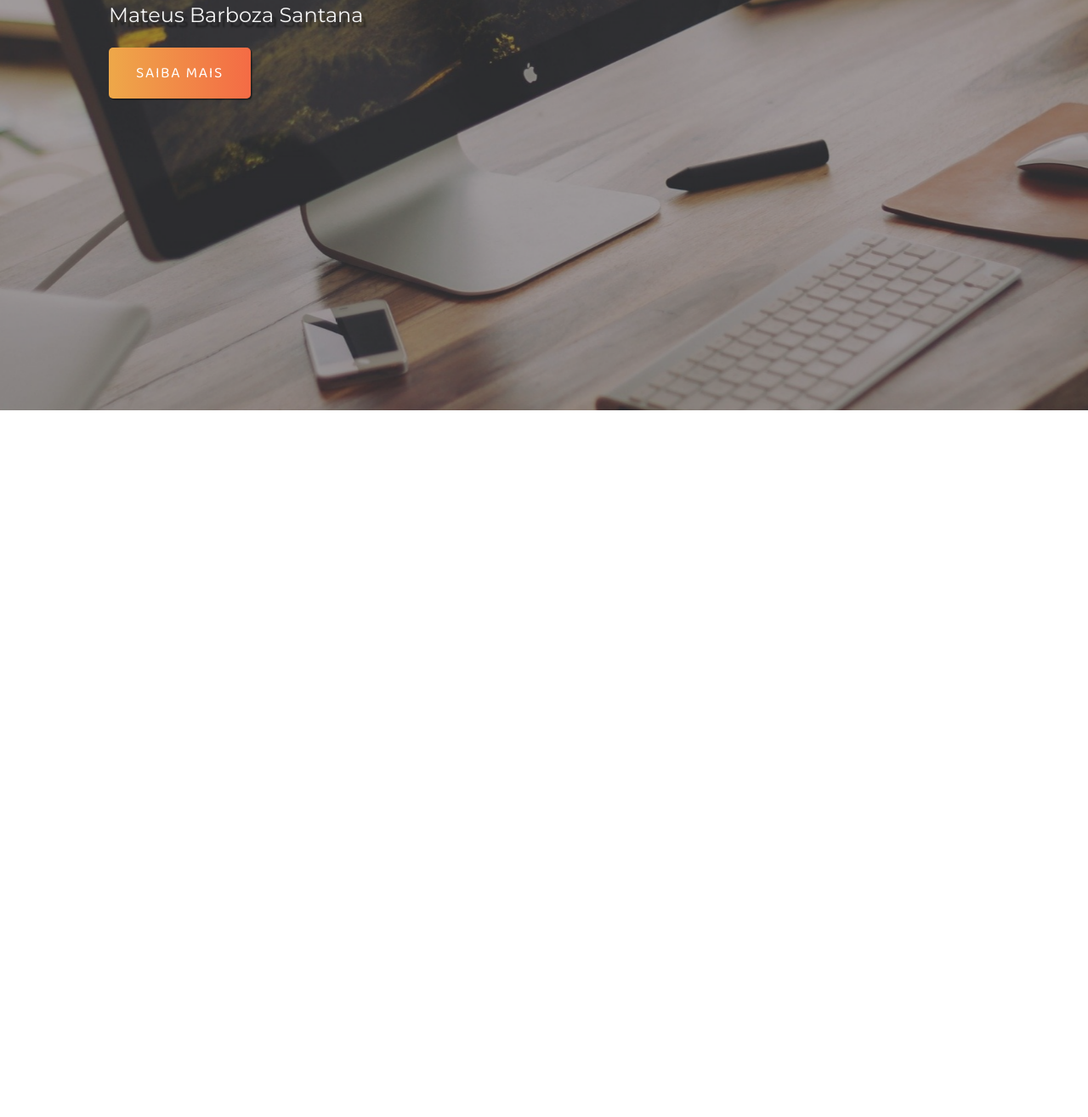
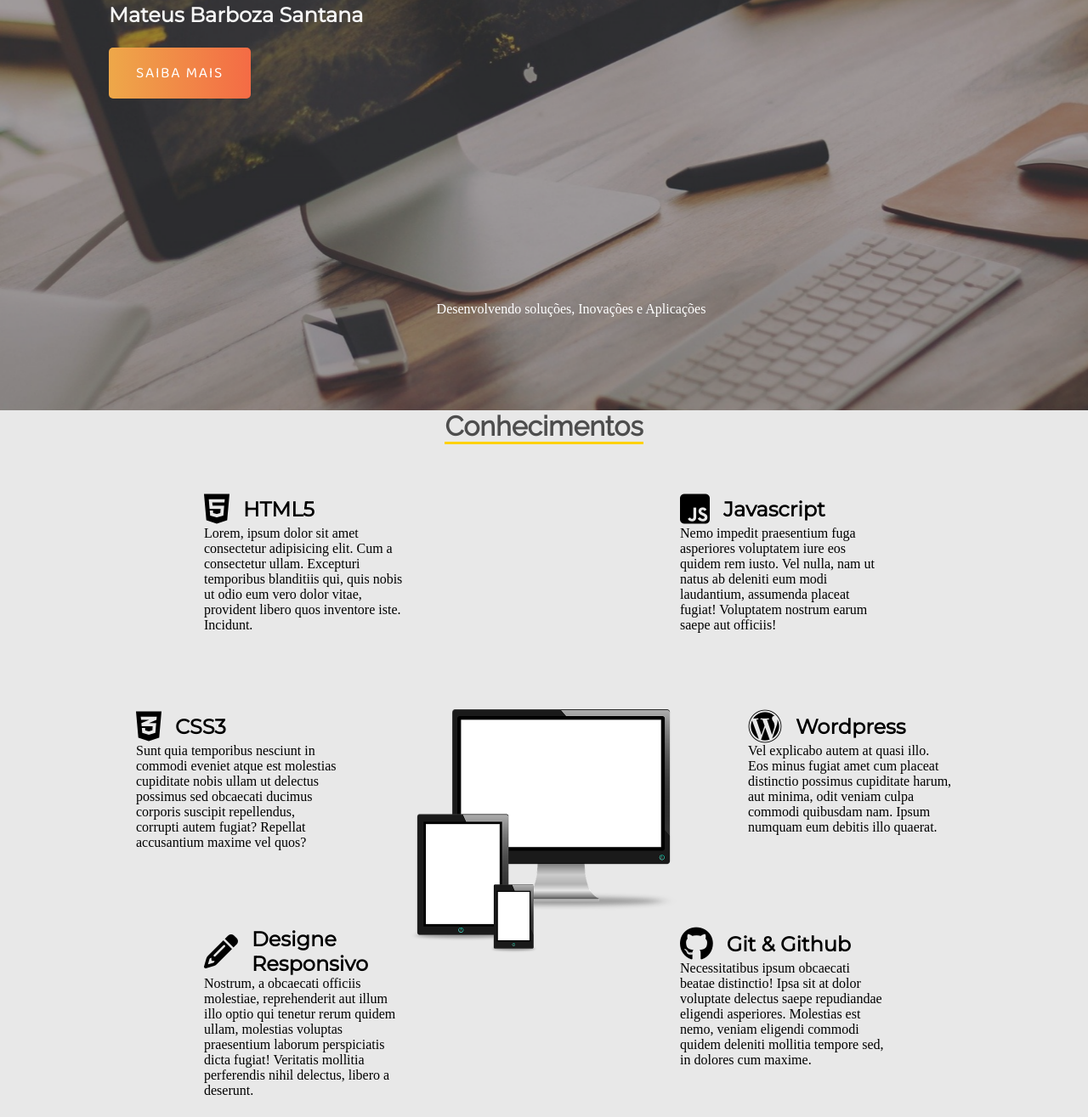
Before and after one commit to Mateusprogramador/portfoli-ms, a plain HTML site: page index.html in a window 1280 px wide. Shown: the part 317-1632 px from the top of the page at 85% size. Before the commit the page ends 800 px from the top, so only its background shows below. Drawn offline with Linux system fonts and the light colour scheme.

Commit message:
:pencil2: conhecimentos

```diff
--- a/index.html
+++ b/index.html
@@ -29,13 +29,14 @@
             </div>
             <div class="banner">
 
-                <h1>Web Developer & Developer Mobile  </h1>
-                <p>Mateus Barboza Santana</p>
+                <h1>Web Developer & Mobile  </h1>
+                <h2>Mateus Barboza Santana</h2>
                 <button>Saiba mais</button>
+                <p id="slogan">Desenvolvendo soluções, Inovações e Aplicações</p>
 
             </div>
         </header>
-        <div class="sidebar">
+        <aside class="sidebar">
             <nav>
                 <ul class="menu">
                     <li class="menu-item"><a href="#" class="menu-link">Home</a></li>
@@ -47,12 +48,84 @@
             </nav>
             <div class="social-media">
                     <script src="https://kit.fontawesome.com/13fedca699.js" crossorigin="anonymous"></script>
-                    <i class="fab fa-instagram"></i>
-                    <i class="fab fa-linkedin"></i>
-                    <i class="fab fa-github"></i>
+                    <a href="https://www.instagram.com/msdeveloperjs/" target="_blank"><i class="fab fa-instagram" ></i></a>
+                    <a href="https://www.linkedin.com/in/mateus-barboza-santana-19456b168" target="_blank"><i class="fab fa-linkedin" target="_blank"></i></a>
+                    <a href="https://github.com/mateusprogramador" target="_blank"><i class="fab fa-github" ></i></a>
+                    <a href="https://whats.link/msdeveloper" target="_blank"><i class="fab fa-whatsapp"></i></a>
                 </a>
             </div>
-        </div>
+        </aside>
+
+        <section class="sessao-conhecimentos">
+            <div class="sessao-header">
+                <h1>Conhecimentos</h1>
+            </div>
+            <div class="conhecimentos">
+                <div class="conhecimento">
+                    <div class="conhecimento-header">
+                        <i class="fab fa-html5"></i>
+                        <h3>HTML5</h3>
+                    </div>
+                    <div class="conhecimento-text">
+                        <p>Lorem, ipsum dolor sit amet consectetur adipisicing elit. Cum a consectetur ullam. Excepturi temporibus blanditiis qui, quis nobis ut odio eum vero dolor vitae, provident libero quos inventore iste. Incidunt.
+                        </p>
+                    </div>
+                </div>
+                <div class="conhecimento">
+                    <div class="conhecimento-header">
+                        <i class="fab fa-css3-alt"></i>
+                        <h3>CSS3</h3>
+                    </div>
+                    <div class="conhecimento-text">
+                       <p> Sunt quia temporibus nesciunt in commodi eveniet atque est molestias cupiditate nobis ullam ut delectus possimus sed obcaecati ducimus corporis suscipit repellendus, corrupti autem fugiat? Repellat accusantium maxime vel quos?
+                        </p>
+                    </div>
+                </div>
+                <div class="conhecimento">
+                    <div class="conhecimento-header">
+                        <i class="fas fa-pencil-alt"></i>
+                        <h3>Designe Responsivo</h3>
+                    </div>
+                    <div class="conhecimento-text">
+                        <p>Nostrum, a obcaecati officiis molestiae, reprehenderit aut illum illo optio qui tenetur rerum quidem ullam, molestias voluptas praesentium laborum perspiciatis dicta fugiat! Veritatis mollitia perferendis nihil delectus, libero a deserunt.
+                        </p>
+                    </div>
+                </div>
+                <div class="conhecimento">
+                    <div class="conhecimento-header">
+                        <i class="fab fa-js-square"></i>
+                        <h3>Javascript</h3>
+                    </div>
+                    <div class="conhecimento-text">
+                       <p>Nemo impedit praesentium fuga asperiores voluptatem iure eos quidem rem iusto. Vel nulla, nam ut natus ab deleniti eum modi laudantium, assumenda placeat fugiat! Voluptatem nostrum earum saepe aut officiis!
+                        </p>
+                    </div>
+                </div>
+                <div class="conhecimento">
+                    <div class="conhecimento-header">
+                        <i class="fab fa-wordpress"></i>
+                        <h3>Wordpress</h3>
+                    </div>
+                    <div class="conhecimento-text">
+                        <p>Vel explicabo autem at quasi illo. Eos minus fugiat amet cum placeat distinctio possimus cupiditate harum, aut minima, odit veniam culpa commodi quibusdam nam. Ipsum numquam eum debitis illo quaerat.
+                        </p>
+                    </div>
+                </div>
+                <div class="conhecimento">
+                    <div class="conhecimento-header">
+                        <i class="fab fa-github"></i>
+                        <h3>Git & Github</h3>
+                    </div>
+                    <div class="conhecimento-text">
+                        <p>Necessitatibus ipsum obcaecati beatae distinctio! Ipsa sit at dolor voluptate delectus saepe repudiandae eligendi asperiores. Molestias est nemo, veniam eligendi commodi quidem deleniti mollitia tempore sed, in dolores cum maxime.
+                        </p>
+                    </div>
+                </div>
+                    <div  class="conhecimento-img">
+                        <img src="Imagens/computer-1271863_640.png" alt="imagem conhecimento">
+                    </div>
+            </div>
+        </section>
     </div>
 </body>
 <script src="script.js">
--- a/style.css
+++ b/style.css
@@ -21,7 +21,7 @@
 }
 
 .hamburguer{
-    /* background-color: red; */
+
     width: 2rem;
     height: 2rem;
     position: fixed;
@@ -37,6 +37,7 @@
 }
 
 .show-menu .hamburguer{
+
 right: 17rem;
 }
 
@@ -132,16 +133,14 @@ header{
     font-size: 3.5rem;
     font-family: var( --font-primary);
     font-weight: 550;
-    text-shadow: .3rem .4rem 2px rgba(0, 0, 0, .4);
     line-height: 3.5rem;
     margin-bottom: 1.5rem;
     animation: moveBanner 2s ;
 }
-.banner p{
+.banner h2{
     font-family: var(--font-secundary);
     color: whitesmoke;
     font-size: 1.5rem;
-    text-shadow: .3rem .4rem 2px rgba(0, 0, 0, .4);
     margin-bottom: 1.5rem;
     animation: moveBanner 2.5s ;
 }
@@ -155,7 +154,6 @@ header{
     background: linear-gradient(to right, #eea849, #f46b45); /* W3C, IE 10+/ Edge, Firefox 16+, Chrome 26+, Opera 12+, Safari 7+ */
     padding: 1rem 2rem;
     border: none;
-    box-shadow: 0.1rem 0.1rem 1px rgba(0, 0, 0, 0.5);
     letter-spacing: 0.1rem;
     border-radius: 5px;
     cursor: pointer;
@@ -175,6 +173,12 @@ header{
     }
 }
 
+#slogan{
+    font: var(--font-secundary);
+    color: #fff;
+    text-align: center;
+    margin-top: 22%;
+}
 .sidebar{
     width: 20rem;
     height: 100vh;
@@ -241,3 +245,85 @@ header{
     background: linear-gradient(to right, #F2C94C, #F2994A); /* W3C, IE 10+/ Edge, Firefox 16+, Chrome 26+, Opera 12+, Safari 7+ */
 
 }
+
+.conhecimentos{
+    display: grid;
+    grid-template-columns: repeat(16, 1fr);
+    grid-template-rows: repeat(6, 6rem) ;
+    row-gap: 2rem ;
+}
+
+.conhecimento:nth-child(1){
+    grid-column: 4 / 7;
+    grid-row: 1 / 3;
+}
+.conhecimento:nth-child(2){
+    grid-column: 3 / 6;
+    grid-row: 3 / 5;
+}
+.conhecimento:nth-child(3){
+    grid-column: 4 / 7;
+    grid-row: 5/ -1;
+}
+.conhecimento:nth-child(4){
+    grid-column: 11 / 14;
+    grid-row: 1 / 3;
+}
+.conhecimento:nth-child(5){
+    grid-column: 12 / 15;
+    grid-row: 3 / 5;
+}
+.conhecimento:nth-child(6){
+    grid-column: 11 / 14;
+    grid-row: 5 / -1;
+}
+
+.sessao-conhecimentos{
+    background-color: #e8e8e8;
+}
+
+.sessao-header{
+    display: flex;
+    align-items: center;
+    justify-content: center;
+}
+
+.sessao-header h1{
+    font-family: var(--font-primary);
+    font-size: 2rem;
+    color: #4d4d4d;
+    border-bottom: solid 3px #ffd105;
+    margin-bottom: 3.5rem;
+
+}
+
+.conhecimento-header{
+    display: flex;
+    align-items: center;
+}
+
+.conhecimento-header i{
+    font-size: 2.5rem;
+
+}
+
+.conhecimento-header h3{
+    font-family: var(--font-secundary);
+    font-size: 1.5rem;
+    padding-left: 1rem;
+}
+
+.conhecimento-text{
+    font-size: 1rem;
+}
+
+.conhecimento-img{
+    grid-column: 7 / 11 ;
+    grid-row: 3 / 6;
+    width: 100%;
+}
+
+.conhecimento-img img{
+    object-fit: cover;
+    width: 100%;
+}
```
Also changed, not shown: Imagens/android-chrome-512x512 copy.png (added), Imagens/computer-1271863_640.png (added).
